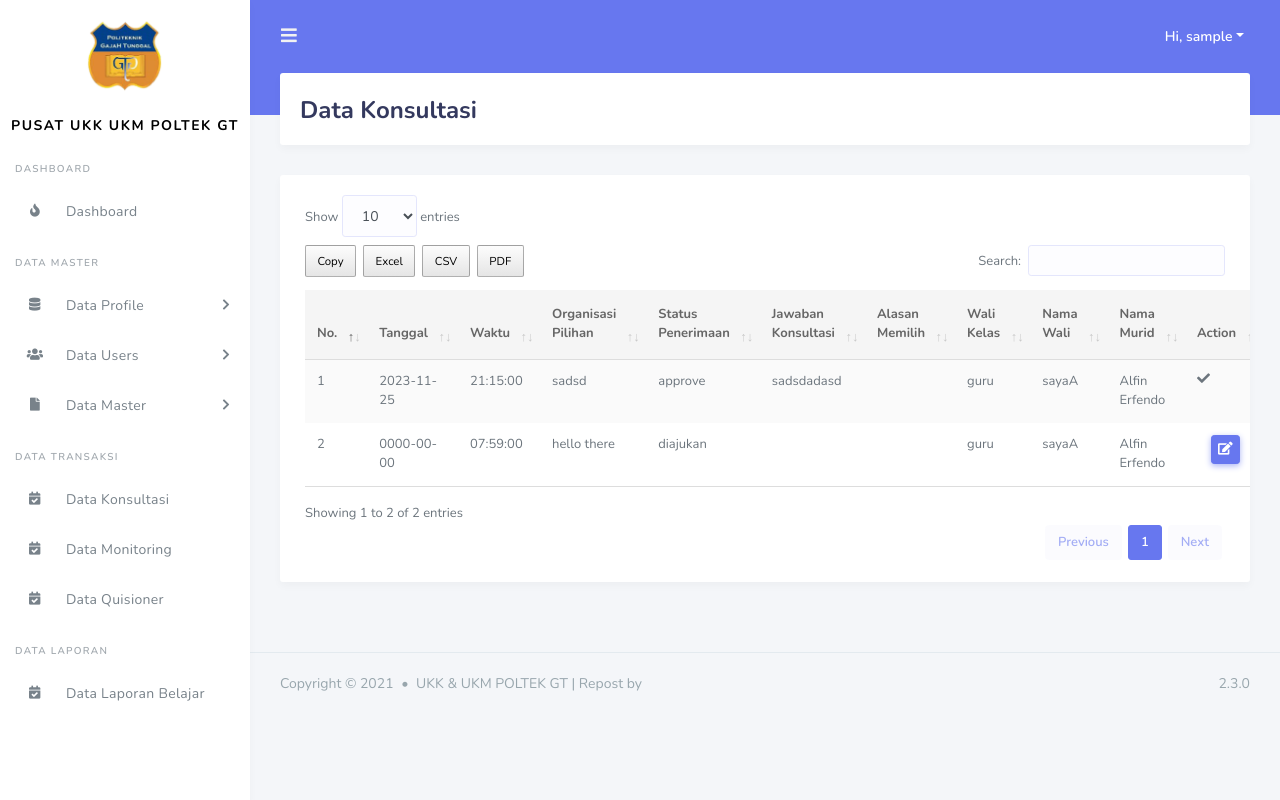
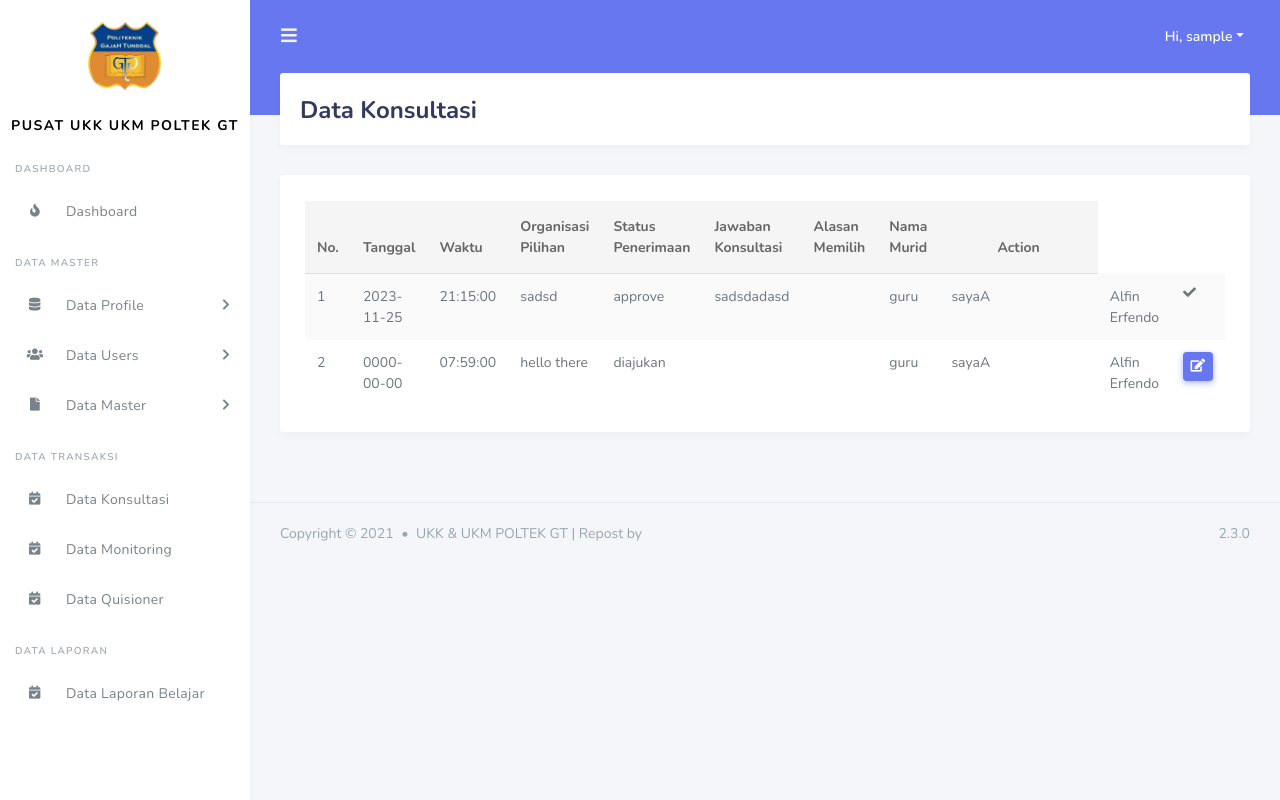
Before and after one commit to mardi12345/ukkukmpoltek, a PHP site: page /ukkukmpoltek/admin/data_konsultasi.php in a window 1280 px wide. Run offline with PHP 8.4, Linux system fonts and the light colour scheme; the visitor is signed in with stand-in values (Sample User, id 1); data comes from the database, SQL or seed files in the repository; data that the repository does not hold is empty; some libraries are stand-ins or nearby versions.

Commit message:
admin update ang

```diff
--- a/admin/data_konsultasi.php
+++ b/admin/data_konsultasi.php
@@ -42,8 +42,6 @@ $id_kategori = $_SESSION['id_kategori'];
                         <th>Status Penerimaan</th>
                         <th>Jawaban Konsultasi</th>
                         <th>Alasan Memilih</th>
-                        <th>Wali Kelas</th>
-                        <th>Nama Wali</th>
                         <th>Nama Murid</th>
                         <th class="text-center" width = "20%">Action</th>
                     </tr>
```
